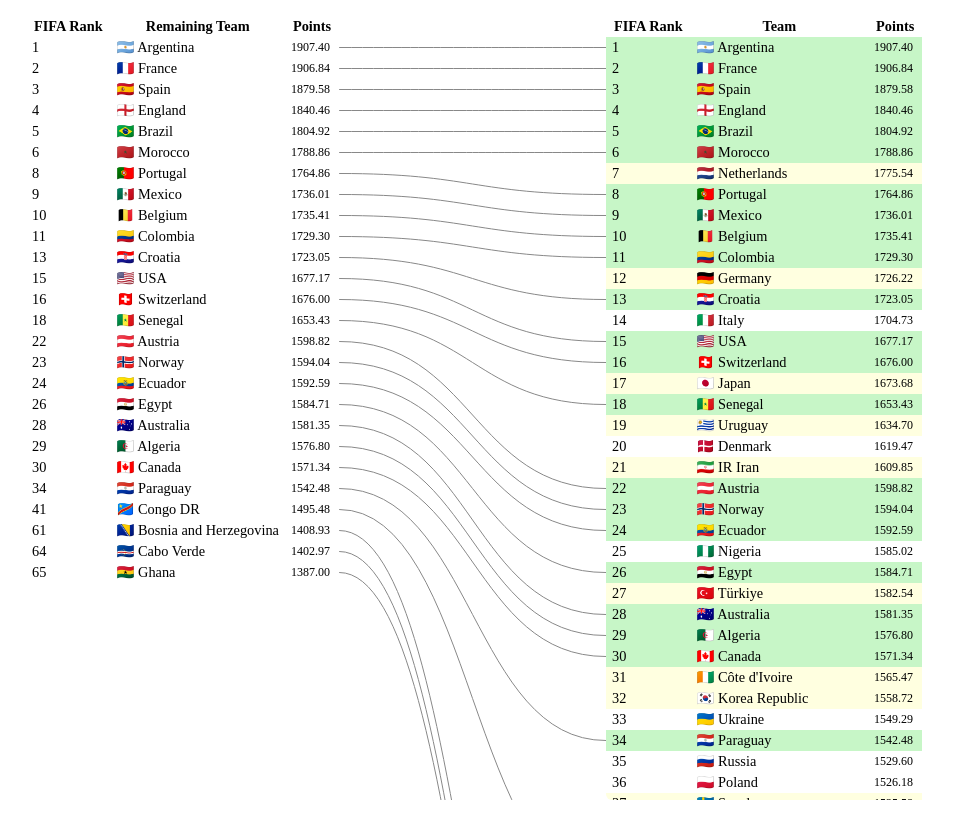
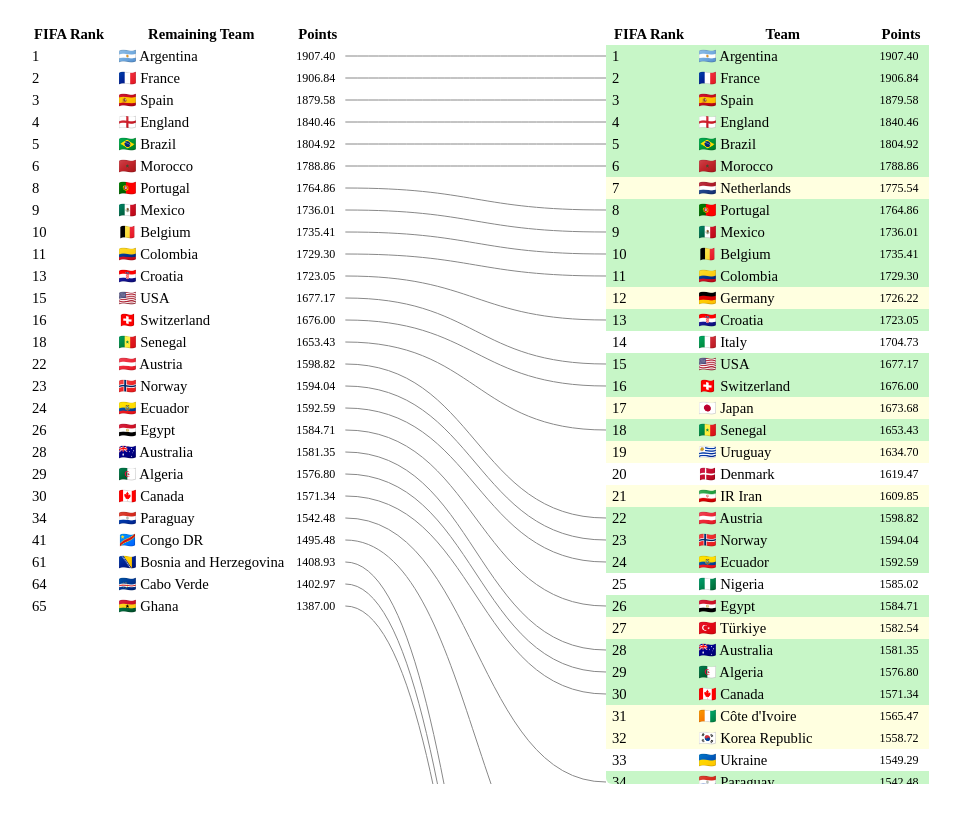
Before and after one commit to jpowerj/fifa, a plain HTML site: page index.html in a window 1280 px wide. Shown: the whole page, without its empty margins (134-1094 px from the left). Drawn offline with Linux system fonts and the light colour scheme.

Commit message:
Font slightly larger

```diff
--- a/index.html
+++ b/index.html
@@ -12,8 +12,8 @@
 </script>
 <style>
 body {
-  padding: 0.5rem;
-  font-size: 10.75pt;
+  padding: 1rem;
+  font-size: 11pt;
 }
 table {
   border-collapse: collapse;
@@ -26,7 +26,7 @@
   /* border: 1px solid #ddd; */
 }
 .table-wrap {
-  max-height: 98vh;
+  max-height: 95vh;
   overflow-y: auto;
   border: 1px solid var(--tblr-border-color);
   border-radius: 6px;
@@ -49,7 +49,7 @@
   top: 0;
   left: 0;
   width: 100%;
-  height: 98vh;
+  height: 95vh;
   pointer-events: none;
 }
 thead {
```
